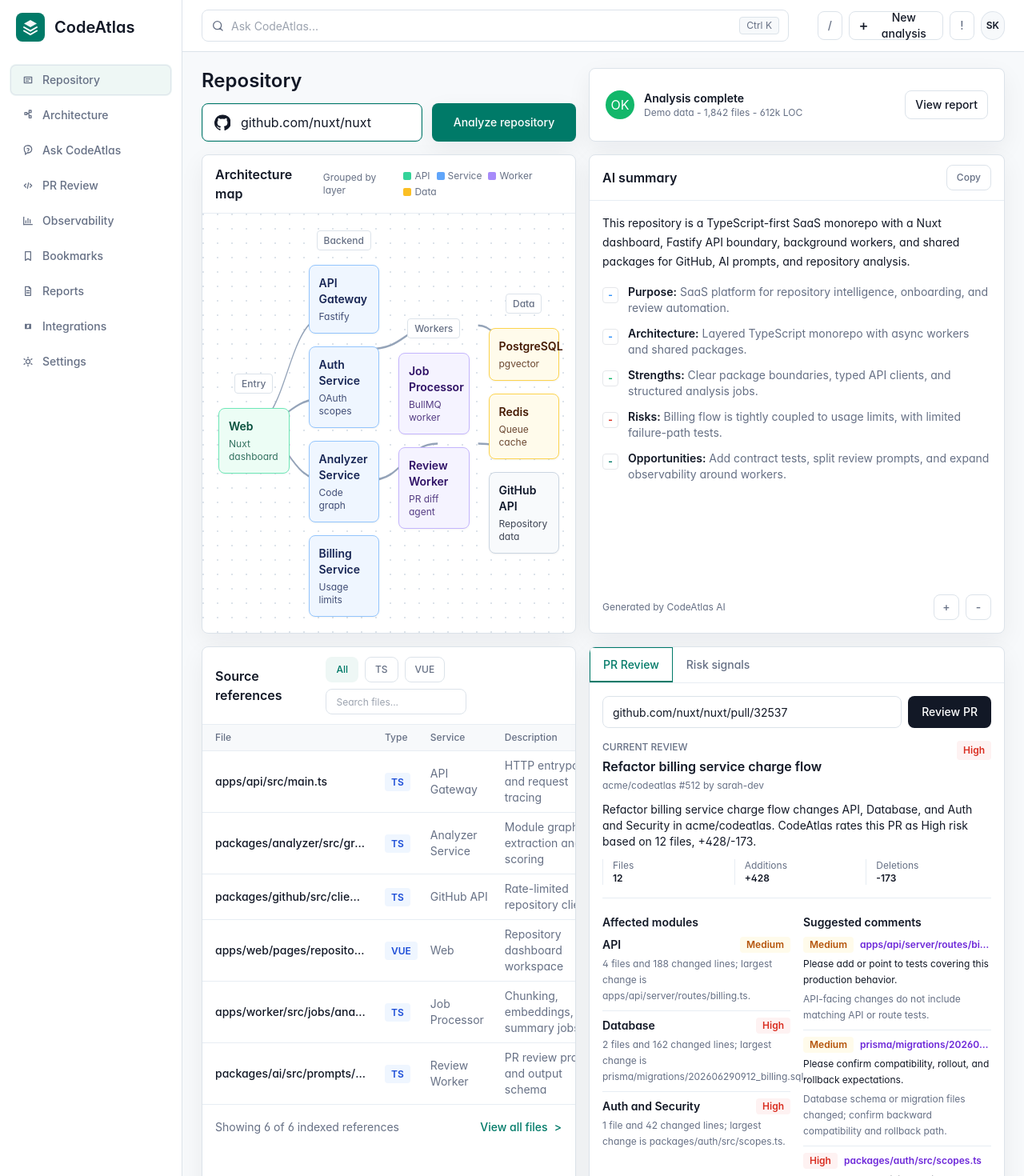
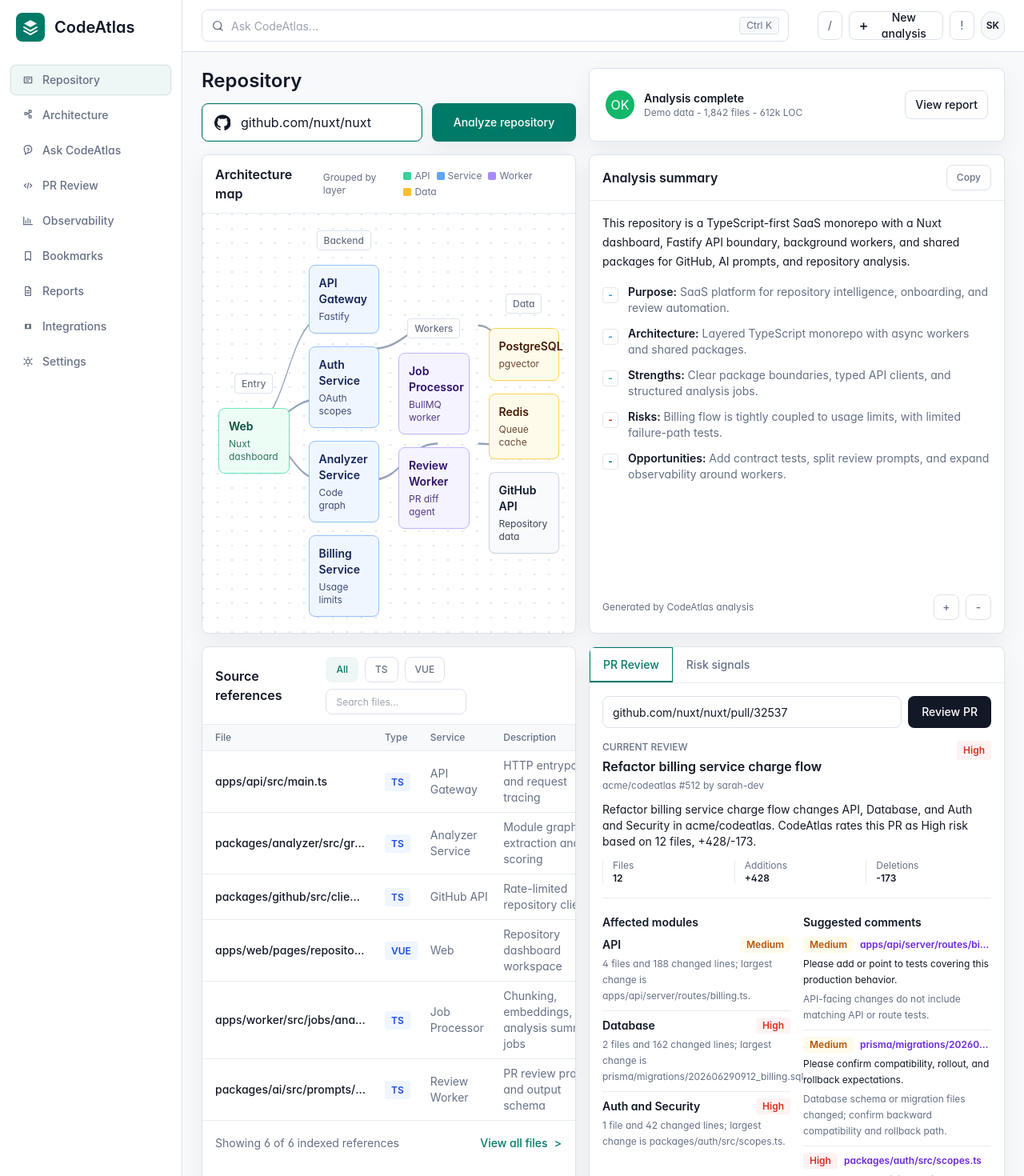
Before and after one commit to StepanDrogin/CodeAtlas, a Nuxt app in the folder apps/web/: page / in a window 1280 px wide. Shown: the top 1470 px of the page at 80% size. Built offline with nearby package versions, Linux system fonts and the light colour scheme.

Commit message:
Polish README with real demo screenshots

```diff
--- a/apps/web/components/AiSummaryPanel.vue
+++ b/apps/web/components/AiSummaryPanel.vue
@@ -17,7 +17,7 @@
 <template>
   <section class="atlas-panel flex h-full flex-col">
     <div class="flex items-center justify-between border-b border-atlas-line px-4 py-3">
-      <h2 class="ui-title text-base">AI summary</h2>
+      <h2 class="ui-title text-base">Analysis summary</h2>
       <button type="button" class="ui-button h-8 border-atlas-border bg-white px-3 text-xs text-atlas-muted hover:text-atlas-ink">
         <span class="ui-span">Copy</span>
       </button>
@@ -38,7 +38,7 @@
         </div>
       </div>
       <div class="mt-auto flex items-center justify-between pt-2 text-xs text-atlas-muted">
-        <span class="ui-span">Generated by CodeAtlas AI</span>
+        <span class="ui-span">Generated by CodeAtlas analysis</span>
         <div class="flex gap-2">
           <button type="button" class="ui-button h-8 w-8 border-atlas-border bg-white text-atlas-muted hover:text-atlas-accent" aria-label="Mark useful">
             <span class="ui-span">+</span>
--- a/apps/web/data/demo.ts
+++ b/apps/web/data/demo.ts
@@ -130,7 +130,7 @@
     file: 'apps/worker/src/jobs/analyze.ts',
     type: 'TS',
     service: 'Job Processor',
-    description: 'Chunking, embeddings, AI summary jobs',
+    description: 'Chunking, embeddings, analysis summary jobs',
     loc: 284,
     updated: '5h ago'
   },
--- a/package.json
+++ b/package.json
@@ -7,7 +7,7 @@
     "packages/*"
   ],
   "scripts": {
-    "dev": "npm run build -w @codeatlas/analyzer && npm run dev -w @codeatlas/web",
+    "dev": "npm run build -w @codeatlas/analyzer && npm run dev -w @codeatlas/web -- --dotenv ../../.env",
     "build": "npm run build -w @codeatlas/analyzer && npm run build -w @codeatlas/mcp-server && npm run build -w @codeatlas/web",
     "typecheck": "npm run typecheck -w @codeatlas/analyzer && npm run build -w @codeatlas/analyzer && npm run typecheck -w @codeatlas/mcp-server && npm run typecheck -w @codeatlas/web",
     "test": "npm run test -w @codeatlas/analyzer"
```
Also changed, not shown: 5 other files (tests, documents, lock files or other folders).
